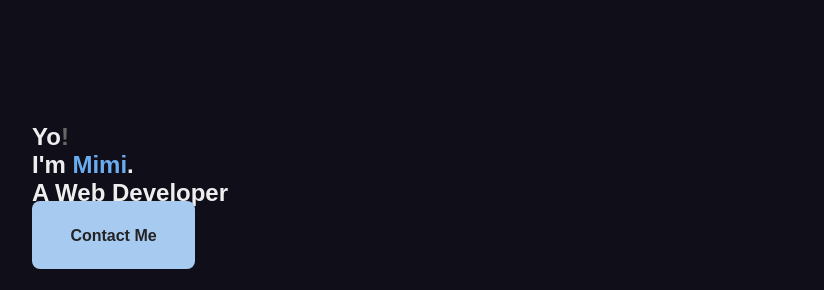
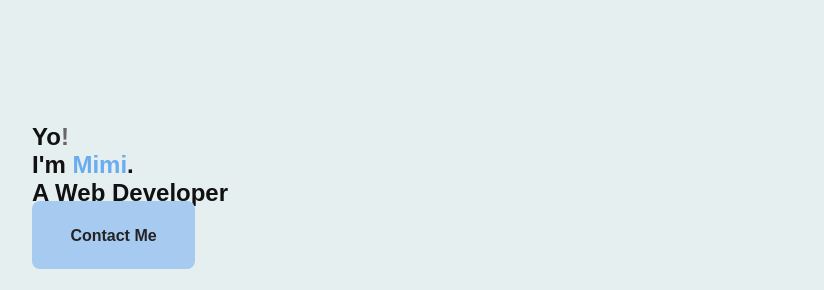
Before and after one commit to realmimikri/realmimikri.github.io, a plain HTML site: page index.html in a window 1280 px wide. Shown: the part 200-490 px from the top of the page, without its empty margins (160-984 px from the left). Drawn offline with nearby package versions, Linux system fonts and the dark colour scheme; a web font is replaced by a local one.

Commit message:
Fix Theming Issue

```diff
--- a/css/global.css
+++ b/css/global.css
@@ -28,17 +28,6 @@
   --color-secondary: #899CB8;
   --color-border: #444444;
   --color-link: #C3E6EF;
-}
-
-@media (prefers-color-scheme: dark) {
-  :root {
-    --color-bg: #100F19;
-    --color-bg-alt: #060606;
-    --color-text: #EEEEEE;
-    --color-secondary: #899CB8;
-    --color-border: #444444;
-    --color-link: #C3E6EF;
-  }
 }
 
 *, *::before, *::after {
```
